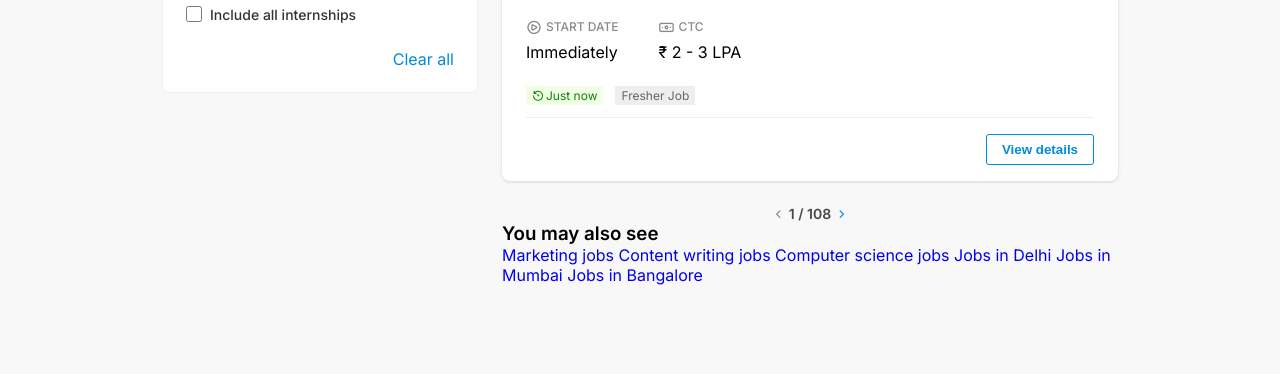
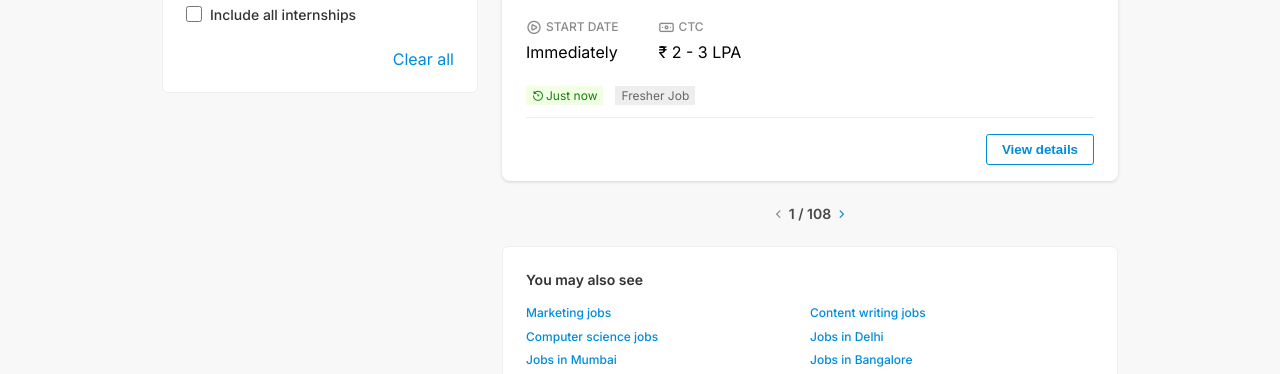
Before and after one commit to Tusar78/internshala, a plain HTML site: page index.html in a window 1280 px wide. Shown: the part 567-941 px from the top of the page. Drawn offline with nearby package versions, Linux system fonts and the light colour scheme.

Commit message:
Also search section design done

```diff
--- a/assets/css/style.css
+++ b/assets/css/style.css
@@ -289,6 +289,7 @@ img {
 
 /* =-= Job Area =-= */
 .jobs__wrap {
+  flex: 1;
   max-width: 616px;
   margin-left: 24px;
 }
@@ -542,9 +543,41 @@ img {
 
 .job__pagination-icon {
   cursor: pointer;
-  color: #8A8A8A;
+  color: #8a8a8a;
 }
 
 .job__pagination-icon:last-child {
-  color: #008BDC;
+  color: #008bdc;
 }
+
+/* =-= Job Recent Section =-= */
+.job__resent {
+  margin-top: 24px;
+  border: 1px solid #eee;
+  border-radius: 6px;
+  background: #fff;
+  padding-bottom: 23px;
+  padding: 23px;
+}
+
+.resent__title {
+  font-size: 14px;
+  line-height: 1.4;
+  font-weight: 600;
+  margin-bottom: 1rem;
+  color: #333;
+}
+
+.resent__list {
+  display: grid;
+  grid-template-columns: repeat(2, 1fr);
+  row-gap: 8px;
+}
+
+.resent__link {
+  font-size: 12px;
+  line-height: 1.3;
+  font-weight: 500;
+  color: #008bdc;
+  cursor: pointer;
+}
```
